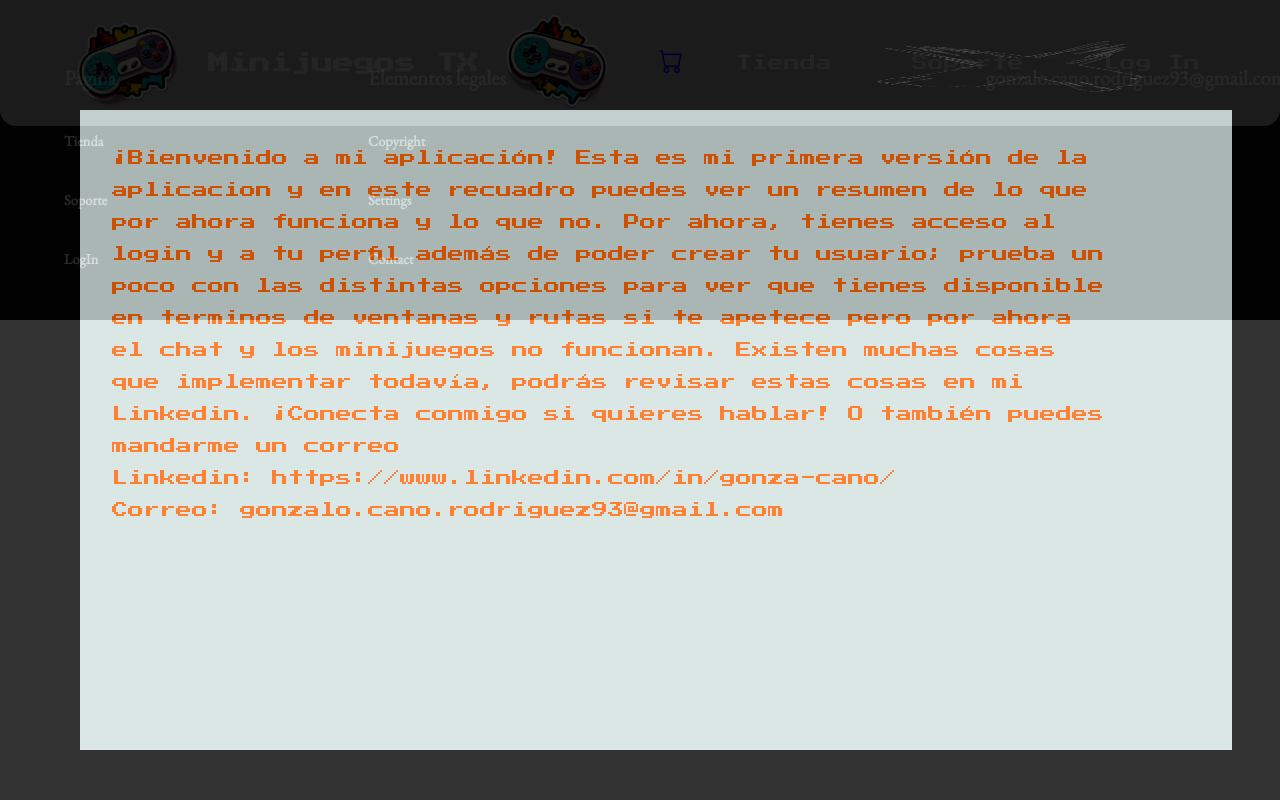
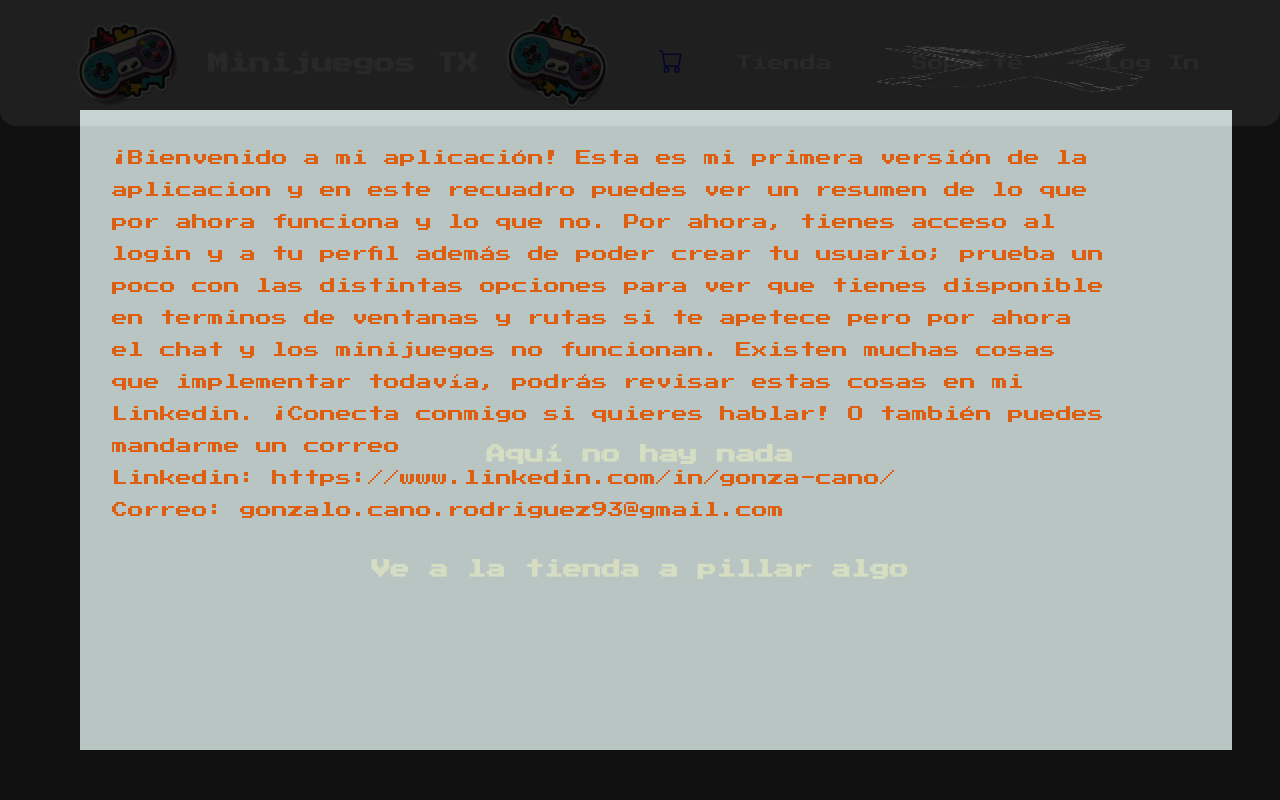
Before and after one commit to demilv/minigames, a React (Vite) app: page /cart in a window 1280 px wide. Shown: the top 800 px of the page. Built offline with nearby package versions, Linux system fonts and the light colour scheme; no server answers.

Commit message:
creando componente para llevar el carrito5

```diff
--- a/src/App.tsx
+++ b/src/App.tsx
@@ -239,7 +239,7 @@ function App() {
               <Route path='/' element={<Shop addItemCart={addItemCart}/>}></Route>
               <Route path='/support' element={<Support/>}></Route>
               <Route path='/newUser' element={<NewUser />}></Route>
-              <Route path='/cart' element={<Cart />}></Route>
+              <Route path='/cart' element={<Cart cart={cart}/>}></Route>
               {<Route path='/profile/:userId' element={
                 <PrivateRoutes>
                   <Profile />
--- a/src/pages/cart/cart.tsx
+++ b/src/pages/cart/cart.tsx
@@ -1,8 +1,19 @@
-const Cart = () => {
+import { StyledCartFramePage, StyledCartLeftFramePage } from "../../styledC/cart/cart";
+import { StyledNothing } from "../../styledC/generic/Text"
+
+interface cart {
+    cart: string[]
+}
+
+const Cart: React.FC<cart> = ({cart}) => {
+
     return (
-        <>
-
-        </>
+        <StyledCartFramePage>
+            <StyledCartLeftFramePage>
+                {cart.length === 0 && <StyledNothing>Aquí no hay nada</StyledNothing>}
+                {cart.length === 0 && <StyledNothing>Ve a la tienda a pillar algo</StyledNothing>}
+            </StyledCartLeftFramePage>
+        </StyledCartFramePage>
     )
 }
 
--- a/src/pages/profile/profile.tsx
+++ b/src/pages/profile/profile.tsx
@@ -3,8 +3,8 @@ import { useParams } from "react-router-dom";
 import { usersDataSelect } from "../../features/userOperations/userSlice";
 import { gamesDataSelect } from "../../features/gameOperations/gameSlice";
 import { useSelector } from "react-redux";
-import { StyledGenericTitleProfile, StyledTitle } from "../../styledC/generic/Text";
-import { StyledTitleProfile, StyledNothingProfile, StyledGameRowProfile, StyledGameSpaceProfile, StyledGameImgProfile, StyledGameTitleRowProfile, GamesContainer } from "../../styledC/profile.tsx/profile";
+import { StyledGenericTitleProfile, StyledNothing, StyledTitle } from "../../styledC/generic/Text";
+import { StyledTitleProfile, StyledGameRowProfile, StyledGameSpaceProfile, StyledGameImgProfile, StyledGameTitleRowProfile, GamesContainer } from "../../styledC/profile.tsx/profile";
 
 const Profile  = () => {
     const { userId } = useParams<{userId: string}>();
@@ -25,7 +25,7 @@ const Profile  = () => {
     };
 
     const renderGames = () => {
-        if (userShow.owned.length === 0) return <StyledNothingProfile>Nada que ver aquí...</StyledNothingProfile>;
+        if (userShow.owned.length === 0) return <StyledNothing>Nada que ver aquí...</StyledNothing>;
 
         const gamesOwned = gamesData.filter(game => userShow.owned.includes(game._id));
         const gameGroups = [];
--- a/src/pages/shop/shop.tsx
+++ b/src/pages/shop/shop.tsx
@@ -33,7 +33,7 @@ const Shop: React.FC<shop> = ({addItemCart}) => {
                             <StyledSIImg src="scroll.png"/>
                         </StyledInstructionsDiv>
                         <StyledLadoInfo>
-                            <StyledTitleProduct>Ultimate TTT {game.price}</StyledTitleProduct>
+                            <StyledTitleProduct>{game.name + ' ' + game.price + '$'}</StyledTitleProduct>
                             <StyledQuickDescription>Quick up to 2-player matches where the winner takes it all!</StyledQuickDescription>
                             <MUIButtonGroup>
                                 <MUIButton onClick={() => addItemCart(game._id)}> Add to cart!</MUIButton>
--- a/src/styledC/cart/cart.tsx
+++ b/src/styledC/cart/cart.tsx
@@ -1,19 +1,20 @@
 import styled from "styled-components";
 
-export const StyledCartFrame = styled.div`
-    height: 8em;
+export const StyledCartFramePage = styled.div`
+    min-height:70em;
+    height: 100%;
     width:100%;
-    padding: 0 5em;
+    padding: 2em 5em;
     display: flex;
     flex-direction:row;
     justify-content:space-between;
     align-items:center;
     gap:2em;
-    background-color: #7f8c8d;
+    background-color:rgb(85, 85, 85);
     box-shadow: 0 2.5rem 3.75rem -1.25rem rgba(192, 192, 192, 0.6)
 `
 
-export const StyledCartLeftFrame = styled.div`
+export const StyledCartLeftFramePage = styled.div`
     width: 100%;
     display:flex;
     flex-direction: column;
@@ -22,6 +23,6 @@ export const StyledCartLeftFrame = styled.div`
     justify-content: center
 `
 
-export const StyledCartLeftFrameImg = styled.img`
+export const StyledCartLeftFrameImgPage = styled.img`
     width: 90%
 `
--- a/src/styledC/generic/Text.tsx
+++ b/src/styledC/generic/Text.tsx
@@ -12,3 +12,11 @@ export const StyledGenericTitleProfile = styled.h5`
     font-family:"Press Start 2P";
     color:rgb(220, 220, 220);
 `
+
+export const StyledNothing = styled.h5`
+    color: #e1d254;
+    font-size: 1.2em;
+    font-family:"Press Start 2P";
+    margin: 0 auto;
+    margin-bottom: 5em
+`
--- a/src/styledC/profile.tsx/profile.tsx
+++ b/src/styledC/profile.tsx/profile.tsx
@@ -8,14 +8,6 @@ export const StyledTitleProfile = styled.h3`
     position:absolute;
     left:5%;
     top:-0.5em
-`
-
-export const StyledNothingProfile = styled.h5`
-    color: #e1d254;
-    font-size: 1.2em;
-    font-family:"Press Start 2P";
-    margin: 0 auto;
-    margin-bottom: 5em
 `
 
 export const StyledLineProfile = styled.div`
--- a/src/styledC/shop/productFrame.tsx
+++ b/src/styledC/shop/productFrame.tsx
@@ -58,7 +58,7 @@ export const StyledTitleProduct = styled.h1`
     font-size:4em;
     color: #fbdfcd;
     font-family: "VT323";
-    margin-bottom:3em;
+    margin-bottom:2em;
 `
 
 export const StyledQuickDescription = styled.h5<{inverse?: boolean}>`
```
